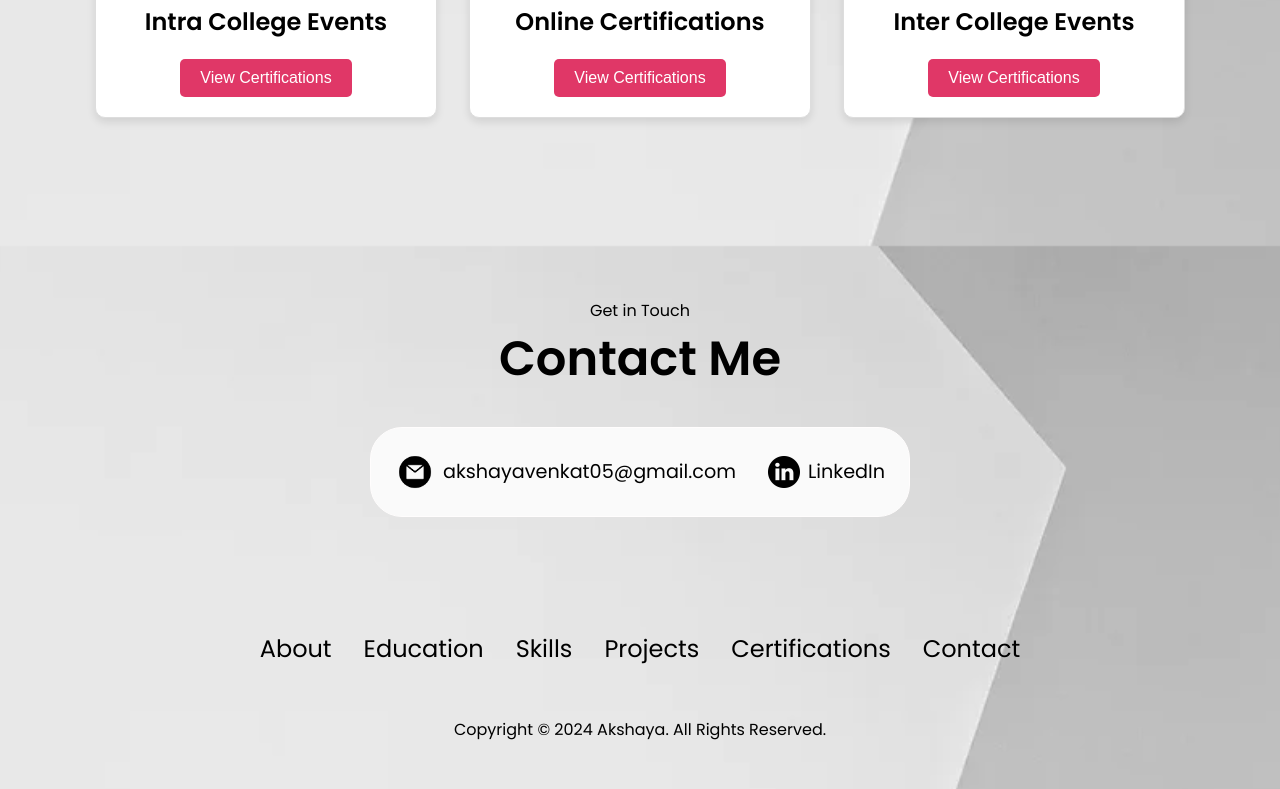
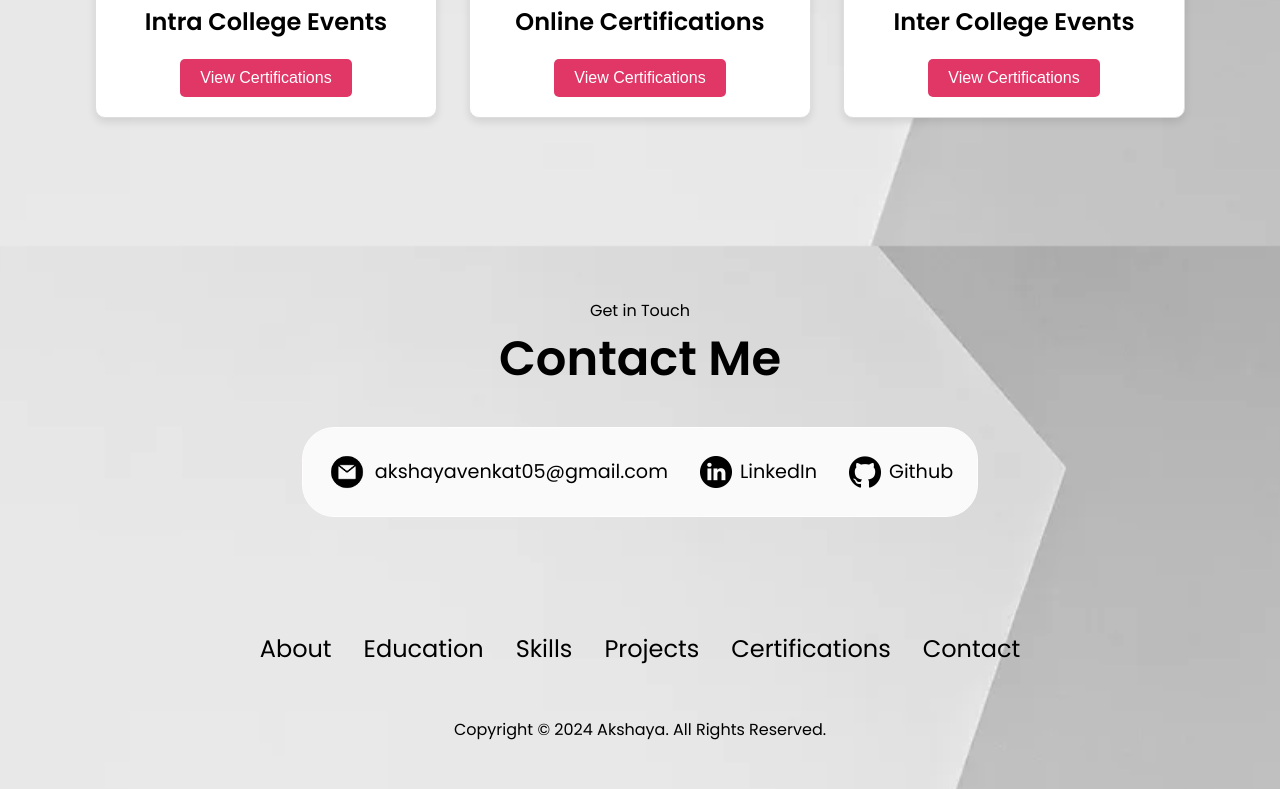
Before and after one commit to Akshaya2715/Akshaya-Portfolio, a plain HTML site: page index.html in a window 1280 px wide. Shown: the part 6954-7743 px from the top of the page. Drawn offline with Linux system fonts and the light colour scheme.

Commit message:
Add files via upload

```diff
--- a/index.html
+++ b/index.html
@@ -419,6 +419,14 @@
           />
           <p><a href="https://www.linkedin.com/in/akshaya-v-70b97527b/">LinkedIn</a></p>
         </div>
+        <div class="contact-info-container">
+          <img
+            src="./assets/github.png"
+            alt="Github icon"
+            class="icon contact-icon"
+          />
+          <p><a href="https://github.com/Akshaya2715">Github</a></p>
+        </div>
       </div>
     </section>
     <footer>
```
